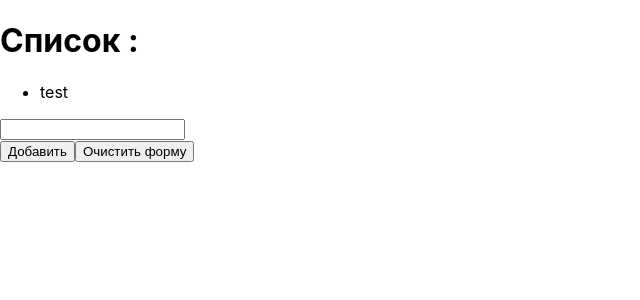
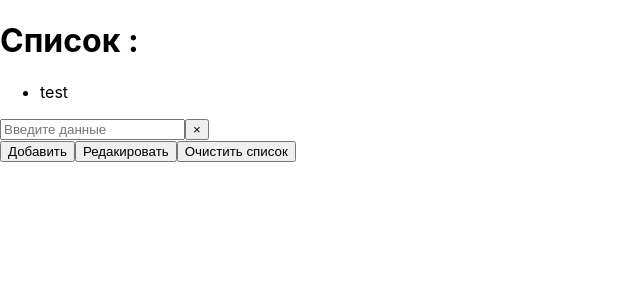
Before and after one commit to HelgaTaleriko/ToDoList2, a React (Create React App) app: page / in a window 1280 px wide. Shown: the top 300 px of the page, without its empty margins (0-640 px from the left). Built offline with nearby package versions, Linux system fonts and the light colour scheme.

Commit message:
feat(input): Добавит "х"(очистить форму)

```diff
--- a/src/ToDoList/ToDoListButtons/ToDoListButtons.tsx
+++ b/src/ToDoList/ToDoListButtons/ToDoListButtons.tsx
@@ -10,12 +10,24 @@ export const ToDoListButtons = ({ addText, minusText }: Iprops) => {
   const handleChange = (event: React.ChangeEvent<HTMLInputElement>) => {
     setInput(event.target.value);
   };
+  const handleClickClear = () => {
+    setInput("");
+  };
   return (
     <div>
-      <input onChange={handleChange} value={input} type={"text"} />
+      <input
+        onChange={handleChange}
+        value={input}
+        type={"text"}
+        placeholder="Введите данные"
+      />
+
+      <button onClick={handleClickClear}>&times;</button>
+
       <br />
-      <button onClick={handleClickAdd}> Добавить </button>
-      <button onClick={handleClickDel}> Очистить форму </button>
+      <button onClick={handleClickAdd}> Добавить</button>
+      <button>Редакировать</button>
+      <button onClick={handleClickDel}>Очистить список</button>
     </div>
   );
 };
```
